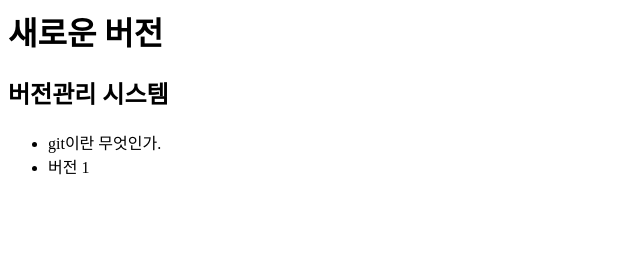
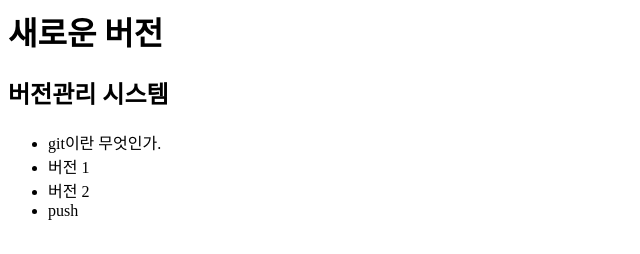
Before and after one commit to lokkentech83/Hello_world, a plain HTML site: page lokkentech03/index.html in a window 1280 px wide. Shown: the whole page, without its empty margins (0-640 px from the left). Drawn offline with Linux system fonts and the light colour scheme.

Commit message:
li 두개 추가

```diff
--- a/lokkentech03/index.html
+++ b/lokkentech03/index.html
@@ -9,5 +9,7 @@
 		<ul>
 			<li>git이란 무엇인가.</li>
 			<li>버전 1</li>
+			<li>버전 2</li>
+			<li>push</li>
 		</ul>
 </html>
```
